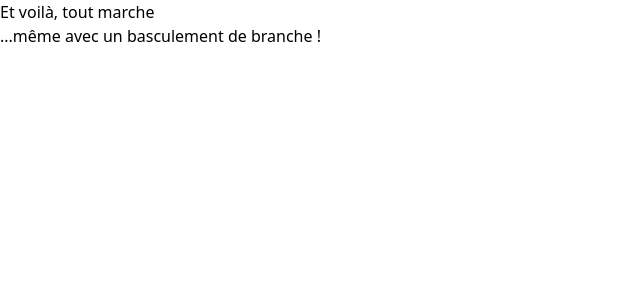
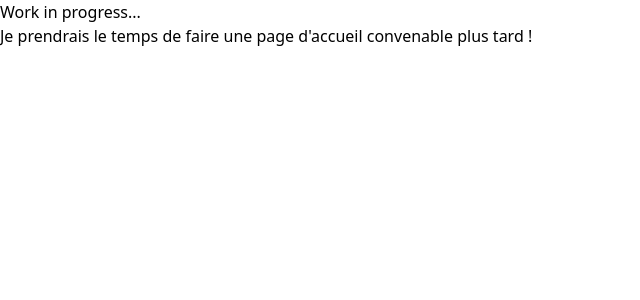
Before and after one commit to ZeyXs/home-frontend, a React (Vite) app: page / in a window 1280 px wide. Shown: the top 300 px of the page, without its empty margins (0-640 px from the left). Built offline with nearby package versions, Linux system fonts and the light colour scheme.

Commit message:
[WIP] Main page

```diff
--- a/src/App.tsx
+++ b/src/App.tsx
@@ -2,8 +2,8 @@ function App() {
 
   return (
     <div className="h-screen bg-black flex flex-col space-y-2 items-center justify-center">
-      <p className="text-white text-3xl">Et voilà, tout marche</p>
-      <p className="text-white text-lg">...même avec un basculement de branche !</p>
+      <p className="text-white text-3xl">Work in progress...</p>
+      <p className="text-white text-lg">Je prendrais le temps de faire une page d'accueil convenable plus tard !</p>
     </div>
   );
 };
```
